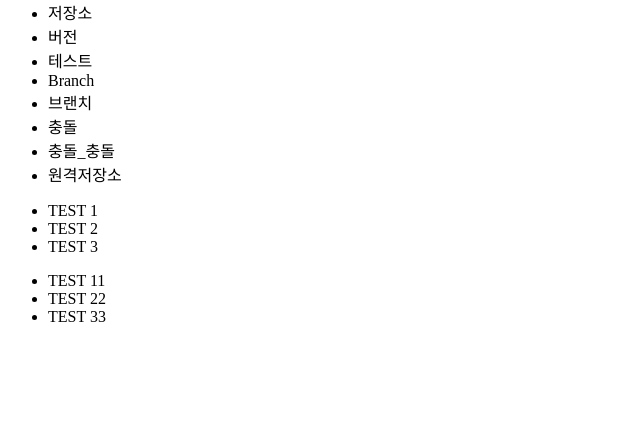
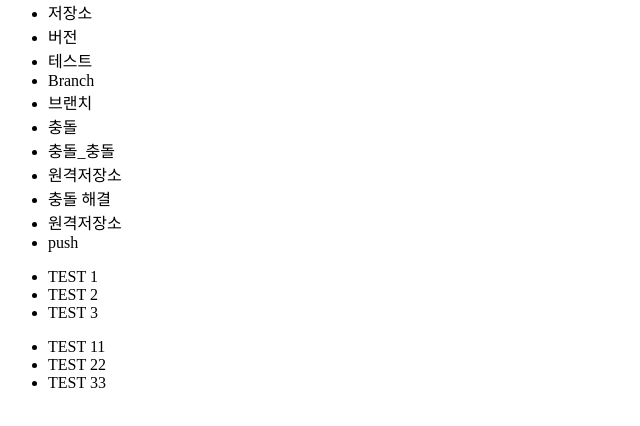
Before and after one commit to Fruitson82/fruitson_git, a plain HTML site: page index.html in a window 1280 px wide. Shown: the part 66-492 px from the top of the page, without its empty margins (0-640 px from the left). Drawn offline with Linux system fonts and the light colour scheme.

Commit message:
push 추가

```diff
--- a/index.html
+++ b/index.html
@@ -15,6 +15,9 @@
 			<li>충돌</li>
 			<li>충돌_충돌</li>
 			<li>원격저장소</li>
+			<li>충돌 해결</li>
+			<li>원격저장소</li>
+			<li>push</li>
 		</ul>
 		<ul>
 			<li>TEST 1</li>
```
